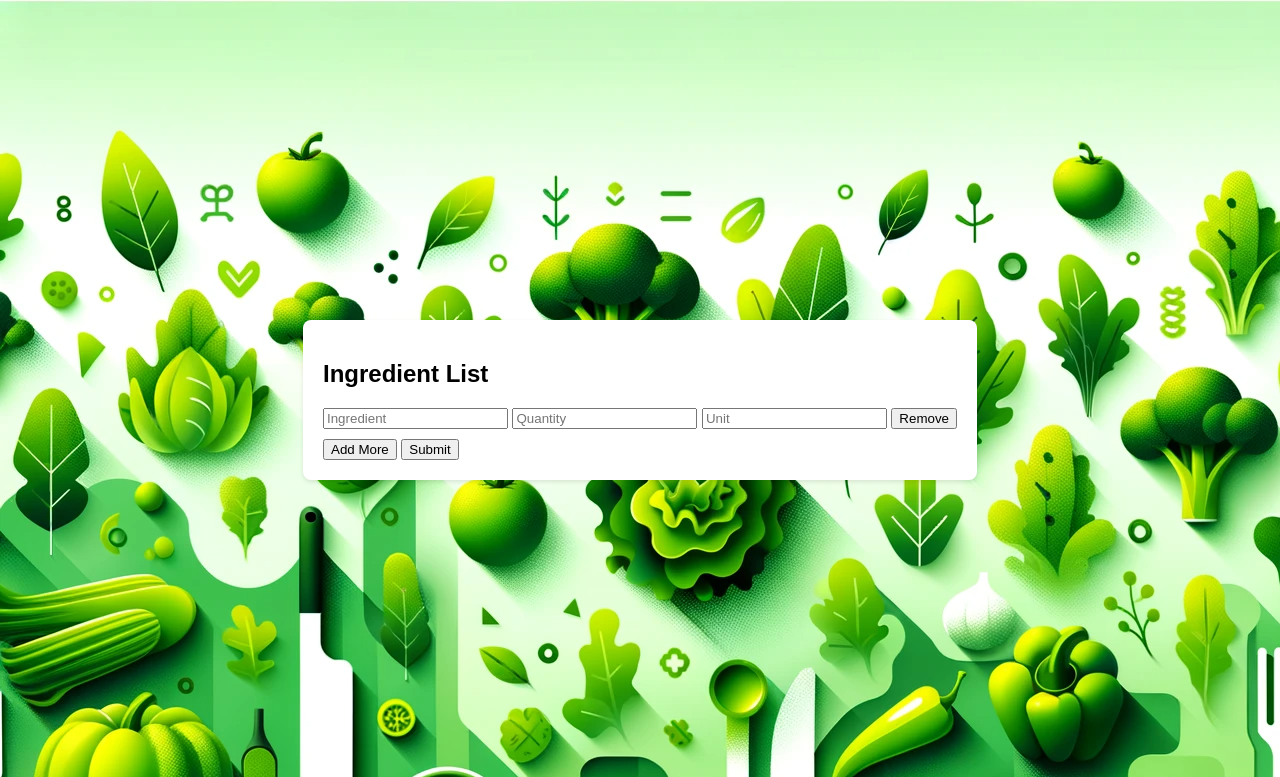
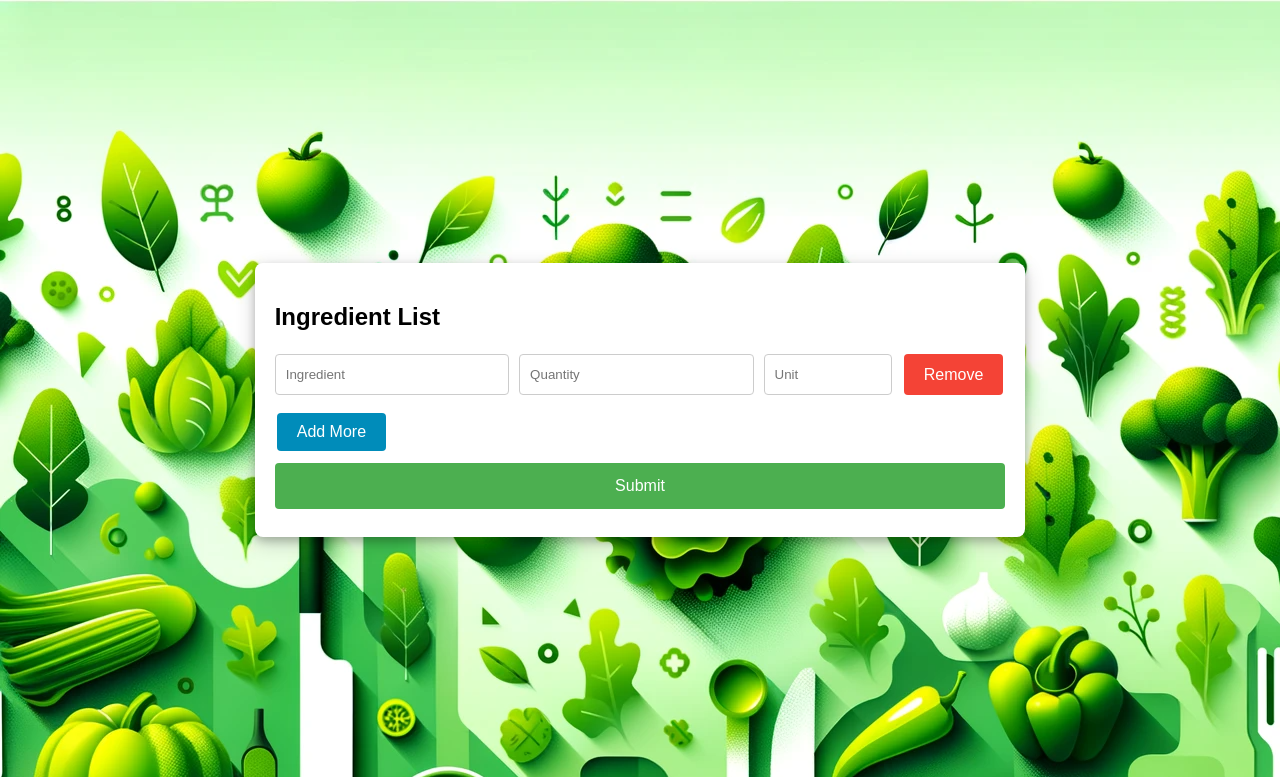
Before and after one commit to CRook99/ReciPlease, a Flask app: template src/templates/recipeInput.html in a window 1280 px wide. Shown: the top 777 px of the page. Run offline with Flask 3, Linux system fonts and the light colour scheme; the template is opened without the code that fills it, so the values that code supplies are empty.

Commit message:
restyled main form

```diff
--- a/src/static/styles/recipeInput.css
+++ b/src/static/styles/recipeInput.css
@@ -13,8 +13,106 @@ body {
     background: white;
     padding: 20px;
     border-radius: 8px;
-    box-shadow: 0 2px 4px rgba(0, 0, 0, 0.1);
+    box-shadow: 0 4px 8px rgba(0, 0, 0, 0.2), 0 6px 20px rgba(0, 0, 0, 0.19);
 }
 .ingredient-field {
     margin-bottom: 10px;
 }
+input[type="unit"],
+input[type="text"],
+input[type="number"] {
+    width: calc(100% - 22px); /* Adjusted width to account for padding and border */
+    padding: 12px 10px; /* Adjust padding */
+    margin: 4px 0;
+    display: inline-block;
+    border: 1px solid #ccc;
+    border-radius: 4px;
+    box-sizing: border-box;
+    transition: border-color 0.3s ease-in-out, box-shadow 0.3s ease-in-out; /* Smooth transition for border color and shadow */
+}
+input[type="unit"]:hover,
+input[type="text"]:hover,
+input[type="number"]:hover {
+    border-color: #4CAF50; /* Change border color on hover */
+    box-shadow: 0 0 8px 0 rgba(76, 175, 80, 0.5); /* Add a glow effect */
+}
+.ingredient-field {
+    display: flex;
+    flex-wrap: wrap;
+    gap: 10px;
+    margin-bottom: 10px;
+}
+
+.ingredient-field input[type="number"],
+.ingredient-field input[type="text"] {
+    flex: 2;
+    min-width: 120px;
+}
+.ingredient-field input[type="unit"]{
+    flex: 1;
+    min-width: 120px;
+}
+
+.ingredient-field button {
+    white-space: nowrap;
+}
+
+
+input[type="submit"] {
+    width: 100%;
+    background-color: #4CAF50;
+    color: white;
+    padding: 14px 20px;
+    margin: 8px 0;
+    border: none;
+    border-radius: 4px;
+    cursor: pointer;
+    font-size: 16px; /* Set font size to match other buttons */
+}
+
+
+input[type="submit"]:hover {
+    background-color: #45a049;
+}
+
+
+button {
+    background-color: #4CAF50;
+    border: none;
+    color: white;
+    padding: 10px 20px;
+    text-align: center;
+    text-decoration: none;
+    display: inline-block;
+    font-size: 16px;
+    margin: 4px 2px;
+    transition-duration: 0.4s;
+    cursor: pointer;
+    border-radius: 4px;
+  }
+
+  button:hover {
+    background-color: white;
+    color: black;
+    border: 1px solid #4CAF50;
+  }
+
+  #add {
+    background-color: #008CBA;
+  }
+
+  #add:hover {
+    background-color: white;
+    color: black;
+    border: 1px solid #008CBA;
+  }
+
+  #remove {
+    background-color: #f44336;
+  }
+
+  #remove:hover {
+    background-color: white;
+    color: black;
+    border: 1px solid #f44336;
+  }
--- a/src/templates/recipeInput.html
+++ b/src/templates/recipeInput.html
@@ -14,11 +14,11 @@
                 <div class="ingredient-field">
                     <input type="text" name="ingredient[]" placeholder="Ingredient" required>
                     <input type="number" name="quantity[]" placeholder="Quantity" required>
-                    <input type="text" name="unit[]" placeholder="Unit" required>
-                    <button type="button" onclick="removeIngredientField()">Remove</button>
+                    <input type="unit" name="unit[]" placeholder="Unit" required>
+                    <button type="button" onclick="removeIngredientField()" id="remove">Remove</button>
                 </div>
             </div>
-            <button type="button" onclick="addIngredientField()">Add More</button>
+            <button type="button" onclick="addIngredientField()" id="add">Add More</button>
             <input type="submit" value="Submit">
         </form>
     </div>
@@ -28,7 +28,7 @@
             var container = document.getElementById('ingredientFields');
             var newField = document.createElement('div');
             newField.classList.add('ingredient-field');
-            newField.innerHTML = '<input type="text" name="ingredient[]" placeholder="Ingredient" required> <input type="number" name="quantity[]" placeholder="Quantity" required> <input type="text" name="unit[]" placeholder="Unit" required> <button type="button" onclick="removeIngredientField()">Remove</button>';
+            newField.innerHTML = '<input type="text" name="ingredient[]" placeholder="Ingredient" required> <input type="number" name="quantity[]" placeholder="Quantity" required> <input type="unit" name="unit[]" placeholder="Unit" required> <button type="button" onclick="removeIngredientField()" id="remove">Remove</button>';
             container.appendChild(newField);
         }
         function removeIngredientField(){
```
